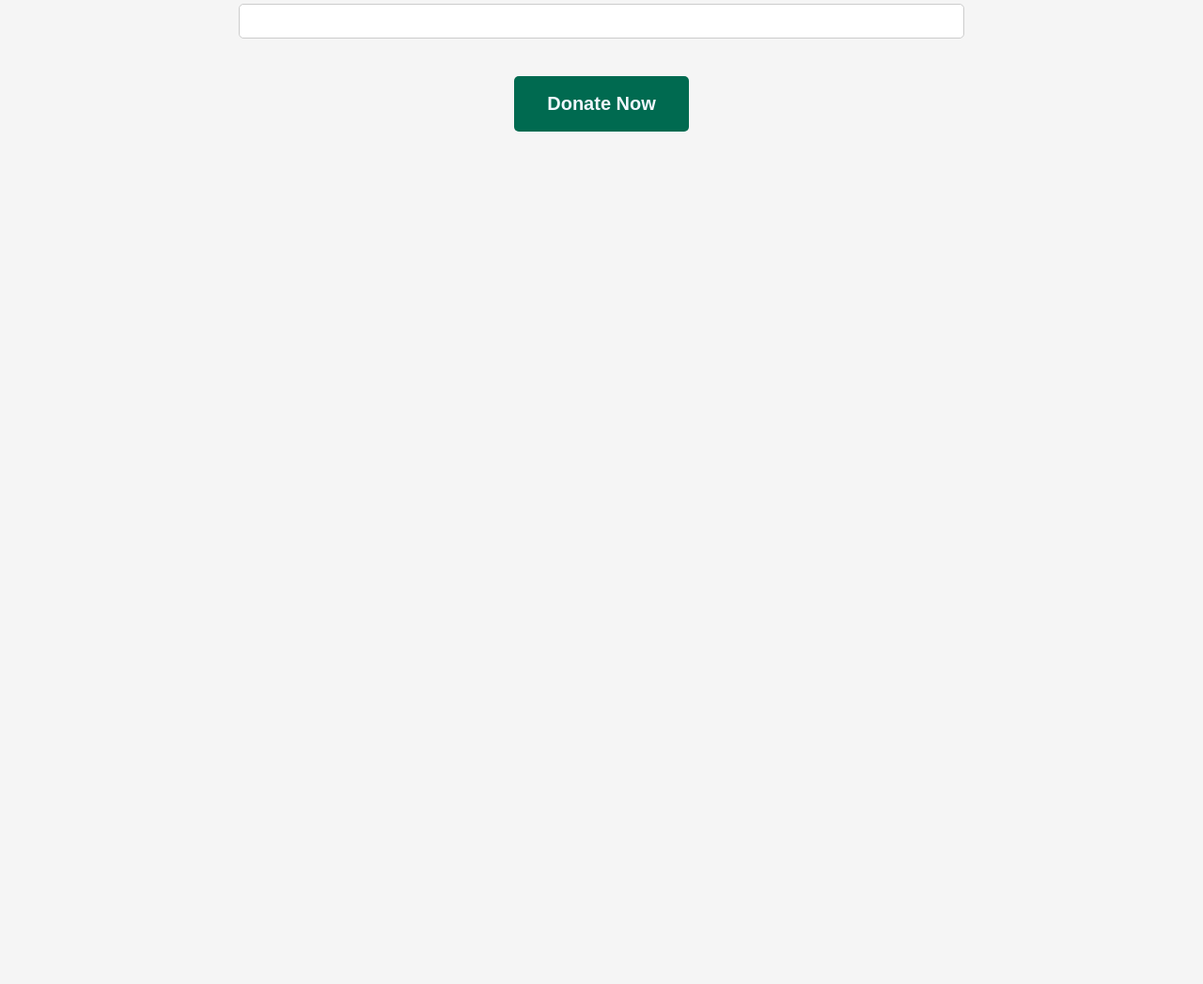
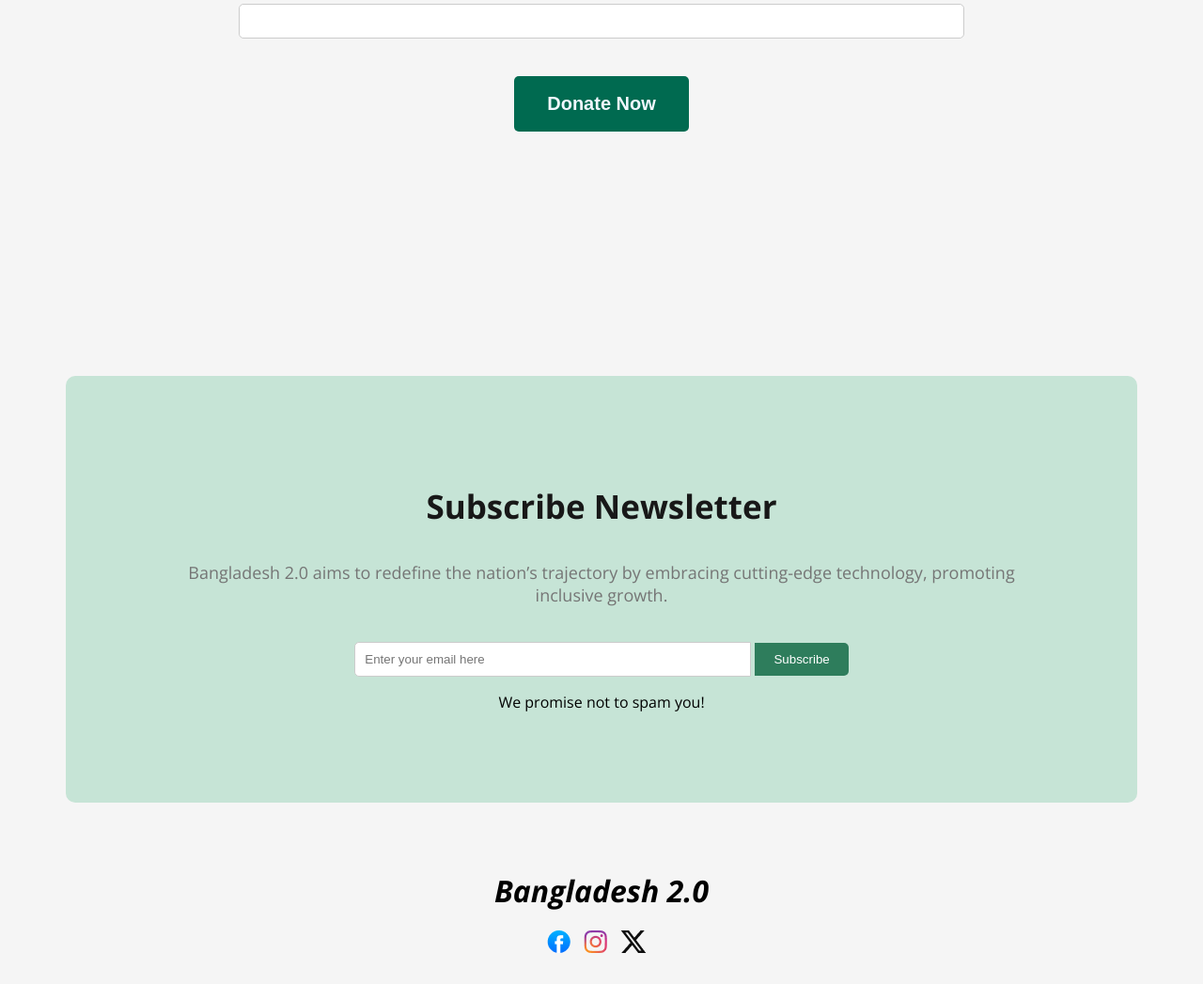
Before and after one commit to fagun221733/asgn-1, a plain HTML site: page fagun.html in a window 1280 px wide. Shown: the part 3444-4491 px from the top of the page at 94% size. Before the commit the page ends 3744 px from the top, so only its background shows below. Drawn offline with nearby package versions, Linux system fonts and the light colour scheme.

Commit message:
last commit

```diff
--- a/fagun.css
+++ b/fagun.css
@@ -287,3 +287,28 @@ main section {
 .img-icon{
 margin-right: 10px;
 }
+
+
+/* nws latr */
+
+.newsletter-form input {
+    width: 70%;
+    max-width: 400px;
+    padding: 10px;
+    border: 1px solid #ccc;
+    border-radius: 5px 0 0 5px;
+    outline: none;
+  }
+
+  .newsletter-form button {
+    background-color: #2e7d5c;
+    color: #fff;
+    border: none;
+    padding: 10px 20px;
+    border-radius: 0 5px 5px 0;
+    cursor: pointer;
+  }
+
+  .newsletter-form button:hover {
+    background-color: #256e4e;
+  }
--- a/fagun.html
+++ b/fagun.html
@@ -119,6 +119,27 @@
             <button class="btn-primary">Donate Now</button>
 
         </section>
+
+        <section class="subscribe">
+            <h3 class="section-title">Subscribe Newsletter</h3>
+            <p class="section-description">Bangladesh 2.0 aims to redefine the nation’s trajectory by embracing cutting-edge technology, promoting inclusive growth.</p>
+            <div class="newsletter-form">
+                <input type="email" placeholder="Enter your email here">
+                <button>Subscribe</button>
+              </div>
+
+            <p>We promise not to spam you!</p>
+
+        </section>
     </main>
+
+    <footer class="ftr">
+        <h1>Bangladesh 2.0</h1>
+        <div class="ftr-icons">
+            <img class="img-icon" src="assets/facebook.png" alt="">
+            <img class="img-icon" src="assets/instagram.png" alt="">
+            <img class="img-icon" src="assets/x.png" alt="">
+        </div>
+            </footer>
 </body>
 </html>
```
